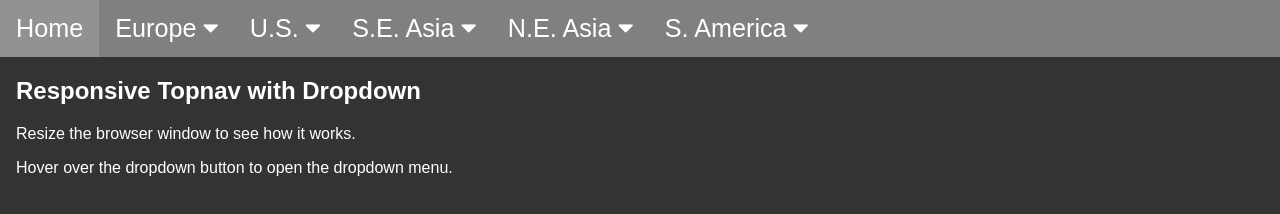
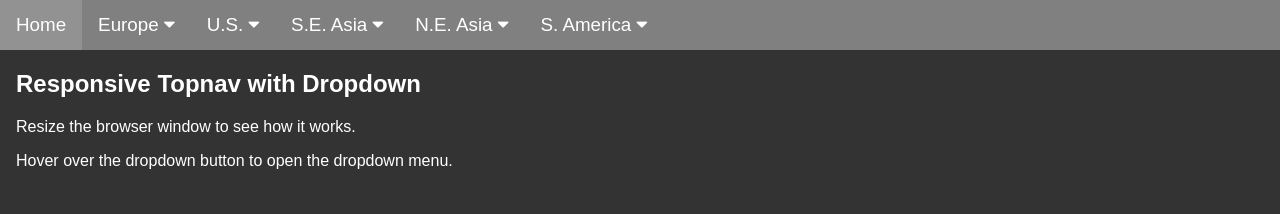
Before and after one commit to ylaw2010/ylaw2010.github.io, a plain HTML site: page index.html in a window 1280 px wide. Drawn offline with Linux system fonts and the light colour scheme.

Commit message:
Update index.html

```diff
--- a/index.html
+++ b/index.html
@@ -23,7 +23,7 @@ body {
   text-align: center;
   padding: 14px 16px;
   text-decoration: none;
-  font-size: calc(6px + 1.5vw);
+  font-size: calc(6px + 1vw);
 }
 
 
@@ -37,7 +37,7 @@ body {
 }
 
 .dropdown .dropbtn {
-  font-size: calc(6px + 1.5vw);
+  font-size: calc(6px + 1vw);
   border: none;
   outline: none;
   color: white;
```
